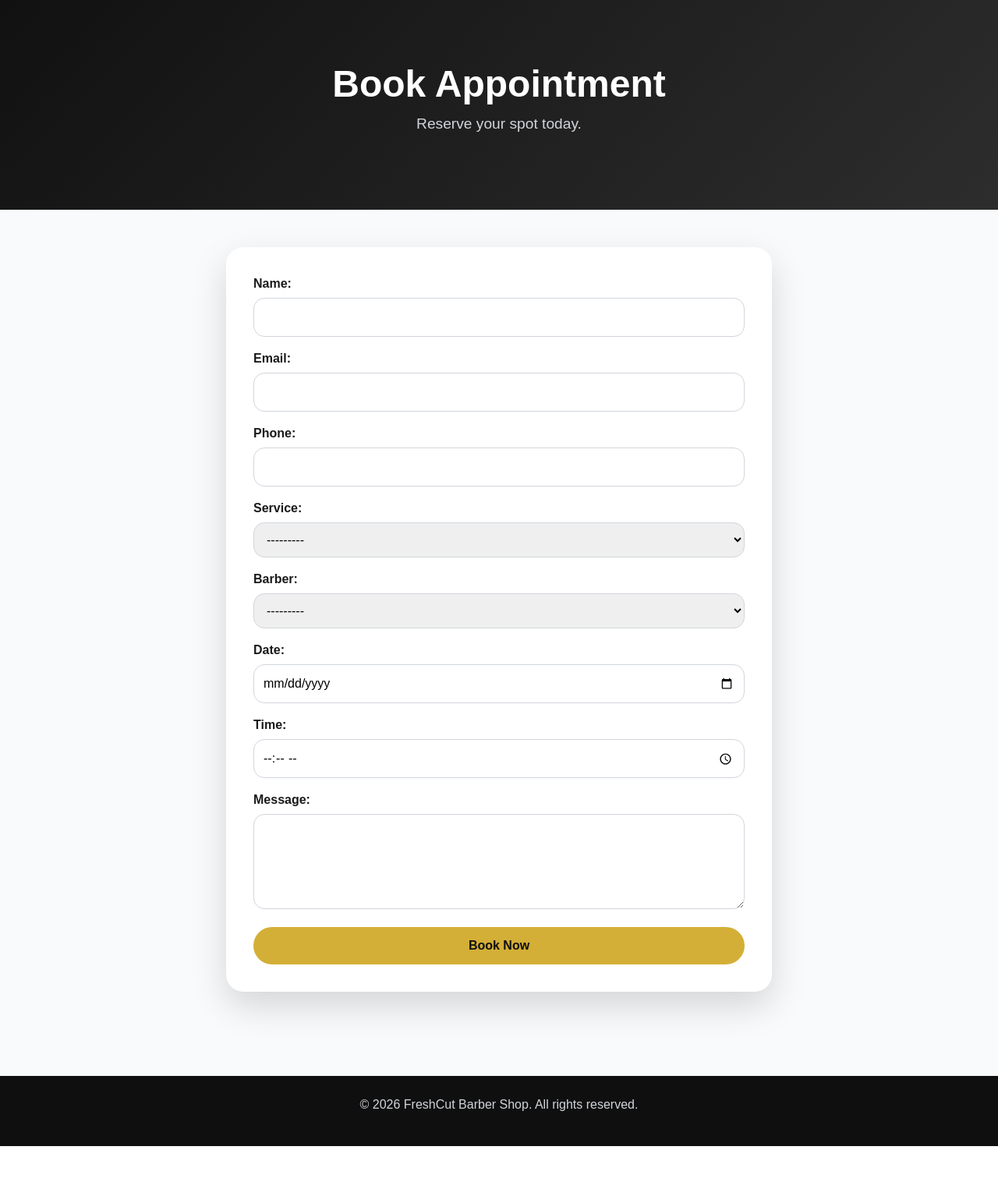
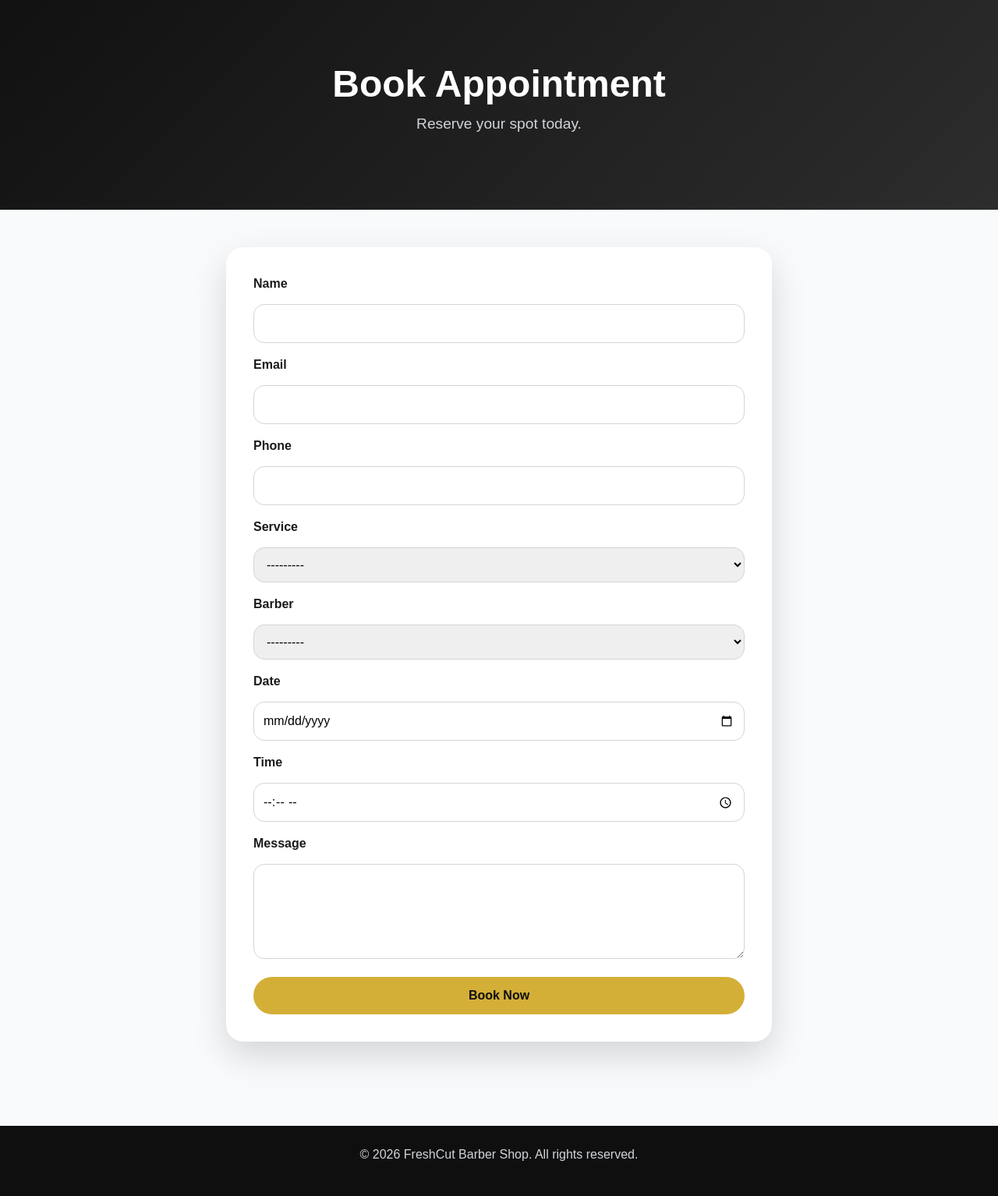
Before and after one commit to 7LuisGarcia/barbersalon, a Django app: page /book/ in a window 1280 px wide. Shown: the part 83-1617 px from the top of the page at 78% size. Before the commit the page ends 1553 px from the top, so only its background shows below. Run offline with Django 5.2, Linux system fonts and the light colour scheme.

Commit message:
Fix barber booking system and update appointment models

```diff
--- a/shop/admin.py
+++ b/shop/admin.py
@@ -2,4 +2,3 @@ from django.contrib import admin
 from .models import Appointment
 
 admin.site.register(Appointment)
-# Register your models here.
--- a/shop/models.py
+++ b/shop/models.py
@@ -1,4 +1,5 @@
 from django.db import models
+
 
 class Appointment(models.Model):
     SERVICE_CHOICES = [
@@ -10,9 +11,9 @@ class Appointment(models.Model):
     ]
 
     BARBER_CHOICES = [
-        ("Carlos", "Carlos"),
-        ("Mike", "Mike"),
-        ("Luis", "Luis"),
+        ("Gina", "Gina"),
+        ("Tere", "Tere"),
+        ("Third", "Third"),
     ]
 
     name = models.CharField(max_length=100)
@@ -26,4 +27,3 @@ class Appointment(models.Model):
 
     def __str__(self):
         return f"{self.name} - {self.service}"
-# Create your models here.
--- a/templates/shop/book.html
+++ b/templates/shop/book.html
@@ -12,7 +12,45 @@
         <form method="POST">
             {% csrf_token %}
 
-            {{ form.as_p }}
+            <div class="mb-3">
+                <label class="form-label">Name</label>
+                {{ form.name }}
+            </div>
+
+            <div class="mb-3">
+                <label class="form-label">Email</label>
+                {{ form.email }}
+            </div>
+
+            <div class="mb-3">
+                <label class="form-label">Phone</label>
+                {{ form.phone }}
+            </div>
+
+            <div class="mb-3">
+                <label class="form-label">Service</label>
+                {{ form.service }}
+            </div>
+
+            <div class="mb-3">
+                <label class="form-label">Barber</label>
+                {{ form.barber }}
+            </div>
+
+            <div class="mb-3">
+                <label class="form-label">Date</label>
+                {{ form.date }}
+            </div>
+
+            <div class="mb-3">
+                <label class="form-label">Time</label>
+                {{ form.time }}
+            </div>
+
+            <div class="mb-3">
+                <label class="form-label">Message</label>
+                {{ form.message }}
+            </div>
 
             <button type="submit" class="btn btn-gold w-100">
                 Book Now
```
Also changed, not shown: db.sqlite3, shop/migrations/0001_initial.py (added).
